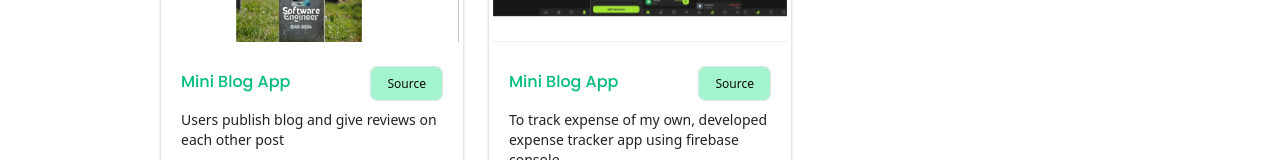
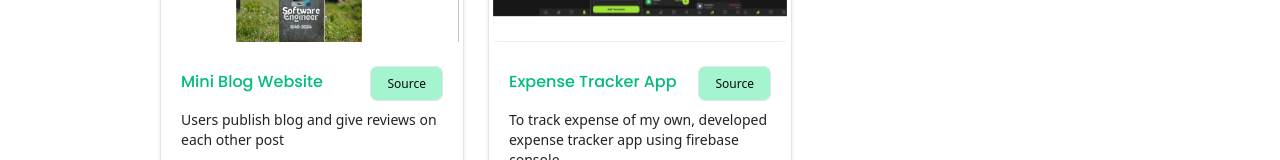
Before and after one commit to HeinThetZaw22/mai-portfolio, a Next.js app: page / in a window 1280 px wide. Shown: the part 2926-3086 px from the top of the page. Built offline with nearby package versions, Linux system fonts and the light colour scheme.

Commit message:
typo fix

```diff
--- a/components/recent-work.tsx
+++ b/components/recent-work.tsx
@@ -212,7 +212,7 @@ const RecentWork = () => {
           techstacks={NextAuth}
         />
         <ProjectCard
-          title="Mini Blog App"
+          title="Mini Blog Website"
           image={BlogImage}
           // demoLink="https://rent-home-burma.vercel.app/"
           description="Users publish blog and give reviews on each other post"
@@ -220,7 +220,7 @@ const RecentWork = () => {
           techstacks={BlogApp}
         />
         <ProjectCard
-          title="Mini Blog App"
+          title="Expense Tracker App"
           image={ExpenseImage}
           description="To track expense of my own, developed expense tracker app using firebase console"
           sourceLink="https://github.com/HeinThetZaw22/expense-tracker"
```
